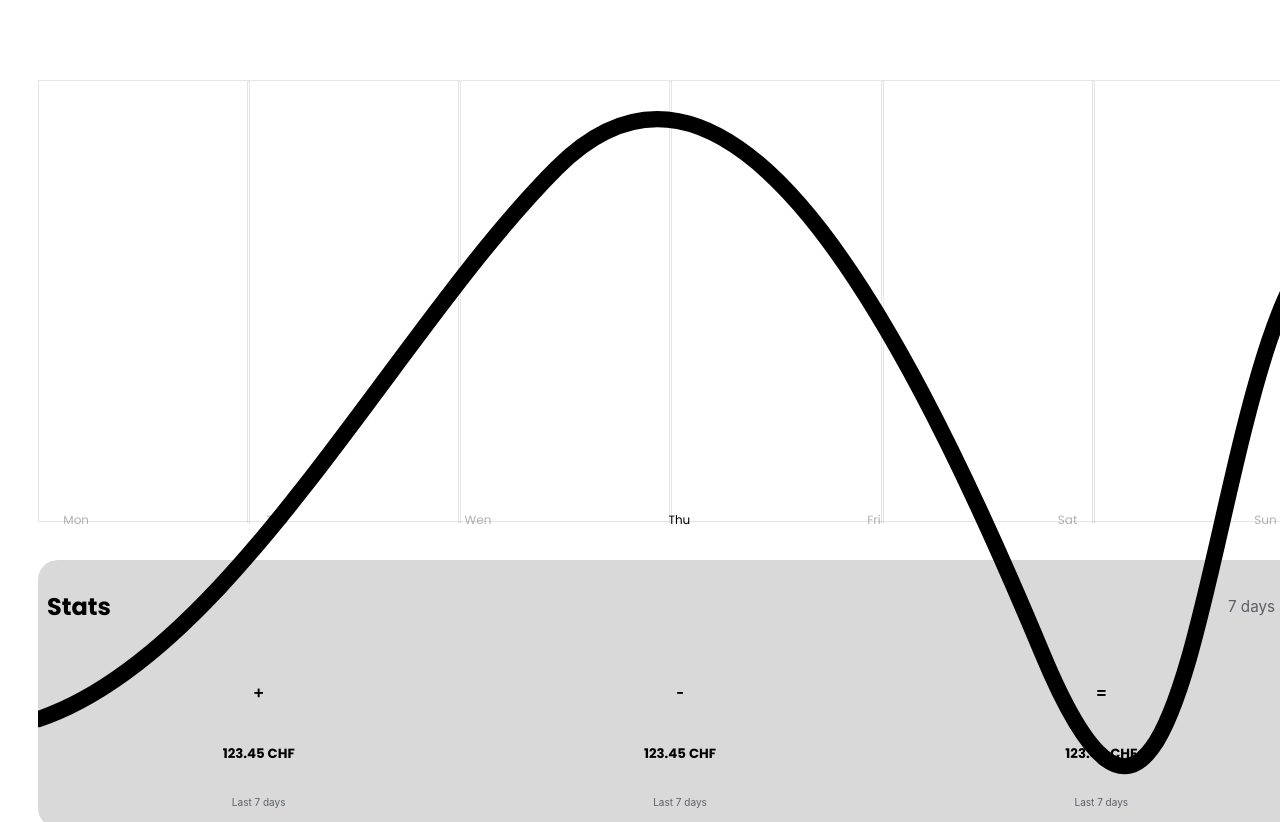
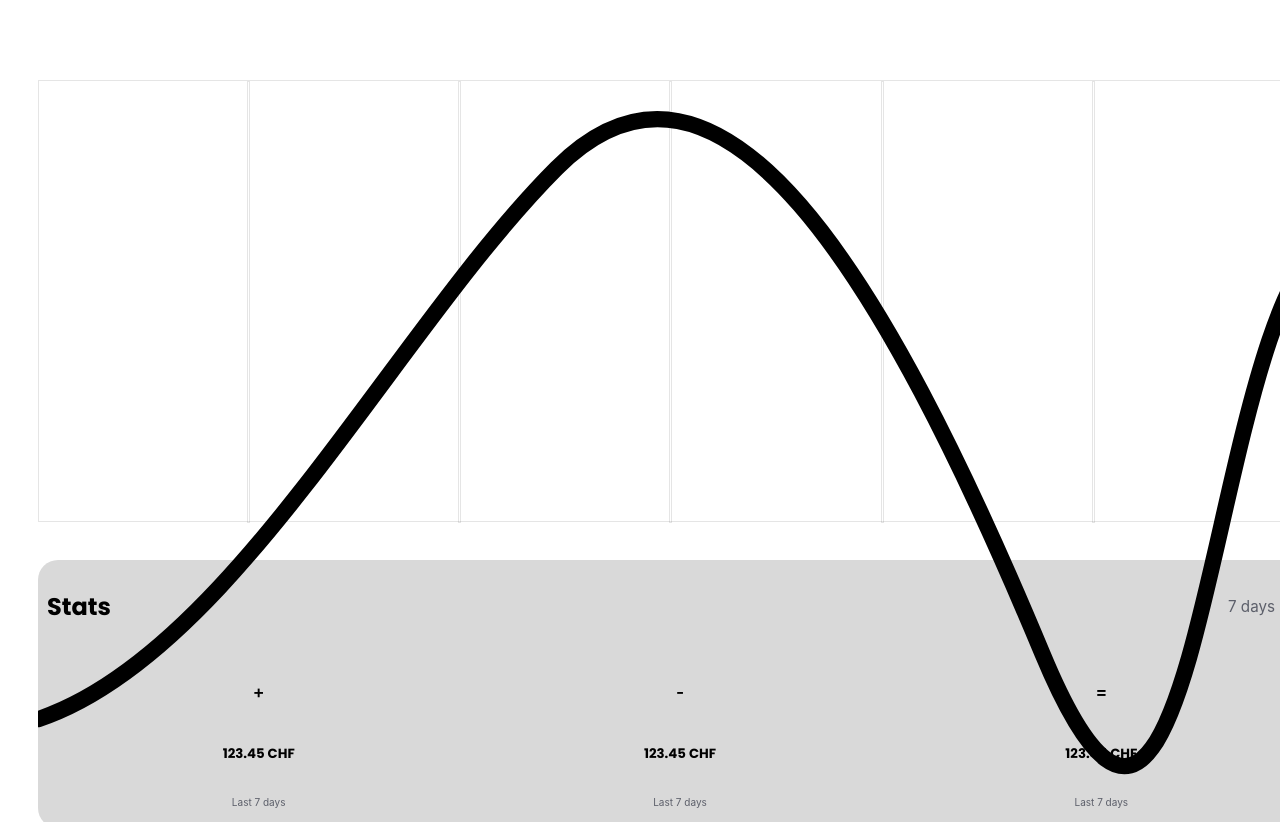
Before and after one commit to Jamie-Poeffel/Finance, a plain HTML site: page views/home.html in a window 1280 px wide. Shown: the top 822 px of the page. Drawn offline with Linux system fonts and the light colour scheme; files that its build step writes are made by us from their sources.

Commit message:
Update home.css

```diff
--- a/views/css/home.css
+++ b/views/css/home.css
@@ -142,7 +142,6 @@
 .home-cont .chart .text-cont {
     position: relative;
     display: inline-flex;
-    top: -102.5%;
     width: 124%;
     left: -12%;
     justify-content: space-evenly;
```
